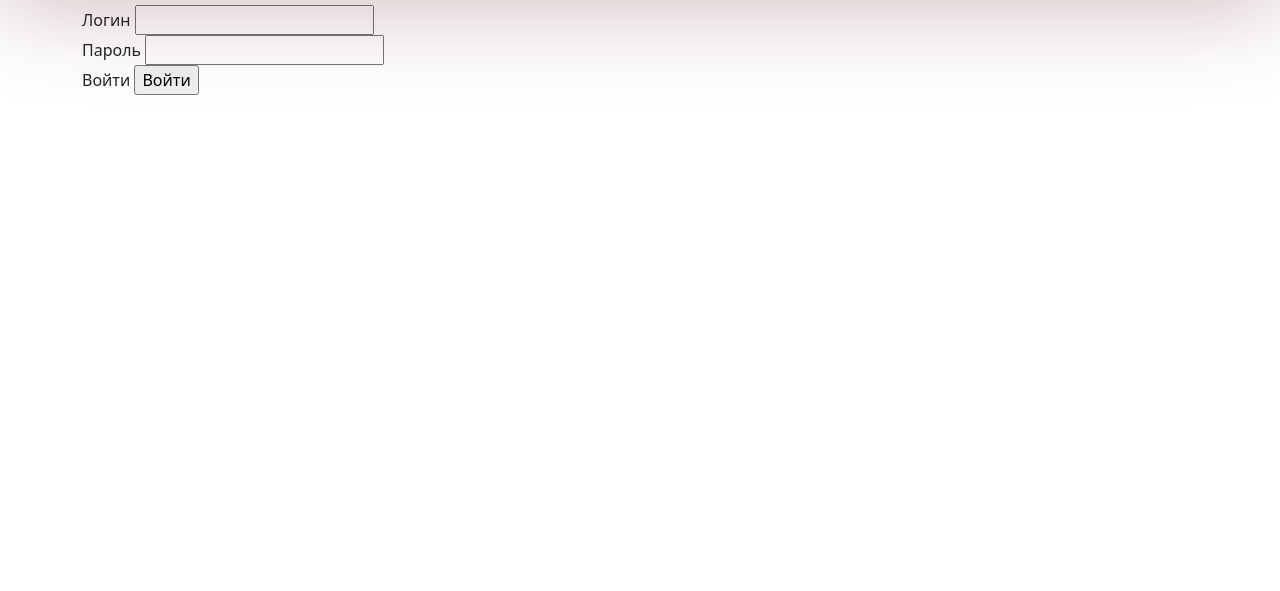
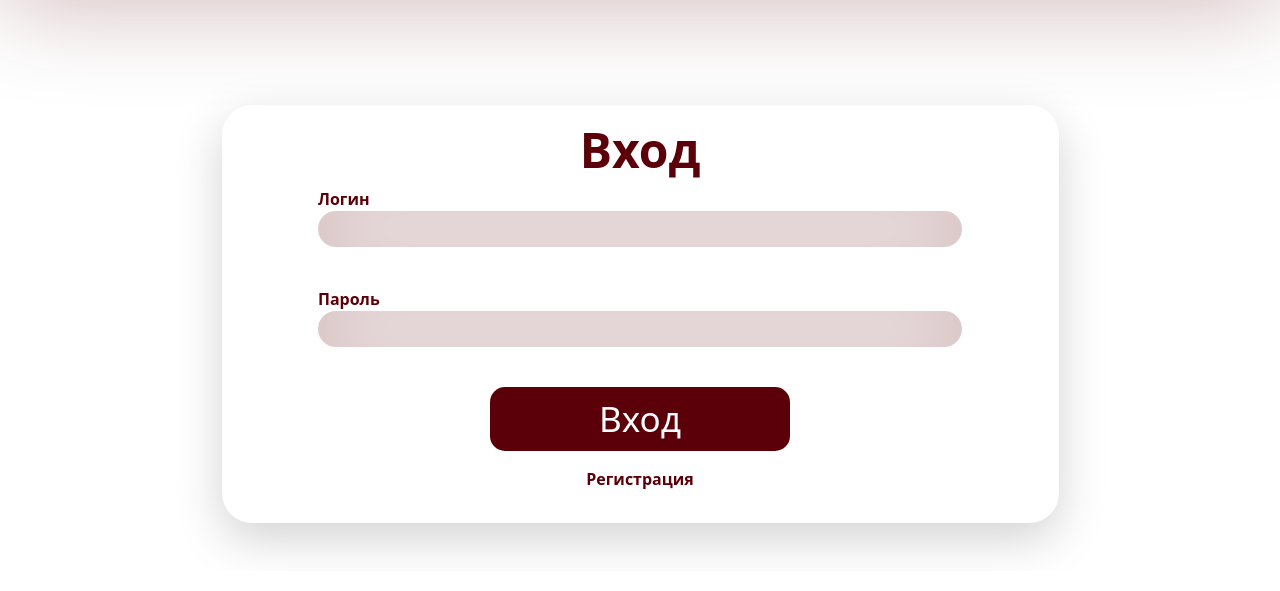
Before and after one commit to egorka5opka/web_school, a Flask app: page /login in a window 1280 px wide. Shown: the part 105-696 px from the top of the page. Run offline with Flask 2, Linux system fonts and the light colour scheme.

Commit message:
login/logout are done

```diff
--- a/forms/login_form.py
+++ b/forms/login_form.py
@@ -6,4 +6,4 @@ from wtforms.validators import DataRequired
 class LoginForm(FlaskForm):
     login = StringField('Логин', validators=[DataRequired()])
     password = PasswordField('Пароль', validators=[DataRequired()])
-    submit = SubmitField('Войти')
+    submit = SubmitField('Вход')
--- a/main.py
+++ b/main.py
@@ -1,6 +1,7 @@
 from flask import render_template, redirect, jsonify
-from flask_login import LoginManager, login_user
+from flask_login import LoginManager, login_user, login_required, logout_user
 from app.app import MainApp
+from data.db_session import create_session
 from forms.login_form import LoginForm
 from data.users import User
 from forms.register_form import RegisterForm
@@ -8,7 +9,6 @@ from flask_restful import Api
 from tools.login_resources import RegisterRes, LoginRes
 from tools.user_resources import UserRes
 import requests
-import json
 
 app = MainApp(__name__)
 login_manager = LoginManager()
@@ -16,7 +16,7 @@ login_manager.init_app(app)
 api = Api(app)
 api.add_resource(RegisterRes, '/api/v2/register')
 api.add_resource(LoginRes, '/api/v2/login')
-api.add_resource(UserRes, '/api/v2/user')
+api.add_resource(UserRes, '/api/v2/user/<string:id>')
 
 
 @app.route('/')
@@ -30,47 +30,60 @@ def creators():
     return render_template('creators.html', title='Deskmate')
 
 
-@app.route('/login', methods=["GET", "POST"])
+@app.route('/login', methods=['GET', 'POST'])
 def login():
     form = LoginForm()
+    params = {'title': 'Вход',
+              'form': form}
     if form.validate_on_submit():
-        return redirect('/success')
-    params = {"title": "Вход",
-              "form": form}
+        login_data = {'login': form.login.data,
+                      'password': form.password.data}
+        result = requests.post('http://localhost:8080/api/v2/login', data=login_data).json()
+        if result['success'] == 'OK':
+            login_user(load_user(result['user']['id']), remember=True)
+            return redirect('/')
+        params['message'] = result['message']
+        return render_template('login.html', **params)
     return render_template('login.html', **params)
 
 
 @app.route('/register', methods=['GET', 'POST'])
 def register():
     form = RegisterForm()
-    params = {"title": "Регистрация",
-              "form": form}
+    params = {'title': 'Регистрация',
+              'form': form}
     if form.validate_on_submit():
         if form.password.data != form.password_again.data:
             params['message'] = 'Пароли не совпадают'
             return render_template('register.html', **params)
         register_data = {'login': form.login.data,
                          'password': form.password.data}
-        result = requests.post('http://localhost:8080/api/v2/register',
-                                data=register_data).json()
+        result = requests.post('http://localhost:8080/api/v2/register', data=register_data).json()
         if result['success'] == 'OK':
-            login_user(result['user'], remember=True)
-            return redirect("/")
+            login_user(load_user(result['user']['id']), remember=True)
+            return redirect('/')
         params['message'] = result['message']
         return render_template('register.html', **params)
 
     return render_template('register.html', **params)
 
 
-@app.route("/success")
+@app.route('/logout')
+@login_required
+def logout():
+    logout_user()
+    return redirect("/")
+
+
+@app.route('/success')
 def success():
-    return "success"
+    return 'success'
 
 
 @login_manager.user_loader
-def load_user(user_id):
-    db_sess = app.db_session.create_session()
-    return db_sess.query(User).get(user_id)
+def load_user(user_id: int):
+    session = create_session()
+    return session.query(User).get(user_id)
 
 
 if __name__ == '__main__':
--- a/static/css/style.css
+++ b/static/css/style.css
@@ -228,3 +228,12 @@ form > p {
     box-shadow: inset 0 0 72px 2px rgba(91, 0, 9, 0.25);
     border: none;
 }
+
+#register-link {
+    text-align: center;
+}
+
+#register-link > a {
+    color: #5B0009;
+    text-decoration: none;
+}
--- a/templates/base.html
+++ b/templates/base.html
@@ -28,12 +28,21 @@
         <a class="lesson_informatics" href="informatics">
             Информатика
         </a>
+        {% if current_user.is_authenticated %}
+            <a class="account" href="logout">
+                <svg xmlns="http://www.w3.org/2000/svg" width="55" height="55"
+                     fill="currentColor" class="bi bi-person-fill" viewBox="0 0 16 16">
+                    <path d="M3 14s-1 0-1-1 1-4 6-4 6 3 6 4-1 1-1 1H3zm5-6a3 3 0 1 0 0-6 3 3 0 0 0 0 6z"/>
+                </svg>
+            </a>
+        {% else %}
             <a class="account" href="login">
                 <svg xmlns="http://www.w3.org/2000/svg" width="55" height="55"
                      fill="currentColor" class="bi bi-person-fill" viewBox="0 0 16 16">
                     <path d="M3 14s-1 0-1-1 1-4 6-4 6 3 6 4-1 1-1 1H3zm5-6a3 3 0 1 0 0-6 3 3 0 0 0 0 6z"/>
                 </svg>
             </a>
+        {% endif %}
     </nav>
 </header>
 <!-- Begin page content -->
--- a/templates/login.html
+++ b/templates/login.html
@@ -1,18 +1,38 @@
 {% extends "base.html" %}
 
 {% block content %}
-    <form action="" method="post" novalidate>
-        <div>
-            {{ form.csrf_token }}
-        </div>
-        {% for field in form if field.name != 'csrf_token' %}
-            <div>
-                {{ field.label() }}
-                {{ field() }}
-                {% for error in field.errors %}
-                    <div class="error">{{ error }}</div>
-                {% endfor %}
-            </div>
-        {% endfor %}
+
+<div class="shadow-lg p-3 mb-5 bg-body centre-block">
+    <h1>Вход</h1>
+    <form action="" method="post">
+        {{ form.hidden_tag() }}
+        <p>
+            {{ form.login.label }}<br>
+            {{ form.login(class="form-control input-field", type="login") }}<br>
+            {% for error in form.login.errors %}
+                <p class="alert alert-danger" role="alert">
+                    {{ error }}
+                </p>
+            {% endfor %}
+        </p>
+        <p>
+            {{ form.password.label }}<br>
+            {{ form.password(class="form-control input-field", type="password") }}<br>
+            {% for error in form.password.errors %}
+                <p class="alert alert-danger" role="alert">
+                    {{ error }}
+                </p>
+            {% endfor %}
+        </p>
+        {% if message %}
+            <p class="alert alert-danger" role="alert">
+                {{message}}
+            </p>
+        {% endif %}
+        <p id="submit-par-btn">{{ form.submit(type="submit", class="btn btn-primary") }}</p>
     </form>
+    <p id="register-link">
+        <a href="register">Регистрация</a>
+    </p>
+</div>
 {% endblock %}
--- a/templates/register.html
+++ b/templates/register.html
@@ -39,7 +39,6 @@
             </p>
         {% endif %}
         <p id="submit-par-btn">{{ form.submit(type="submit", class="btn btn-primary") }}</p>
-        {{message}}
     </form>
 </div>
 {% endblock %}
--- a/tools/user_resources.py
+++ b/tools/user_resources.py
@@ -5,5 +5,5 @@ from data.users import User
 
 
 class UserRes(Resource):
-    def get(self):
-        return 'dude'
+    def get(self, user_id):
+        return "dude"
```
Also changed, not shown: tools/login_resources.py (+10 -9 lines), db/data.db. Lines whose indentation alone changed are shown as unchanged.
